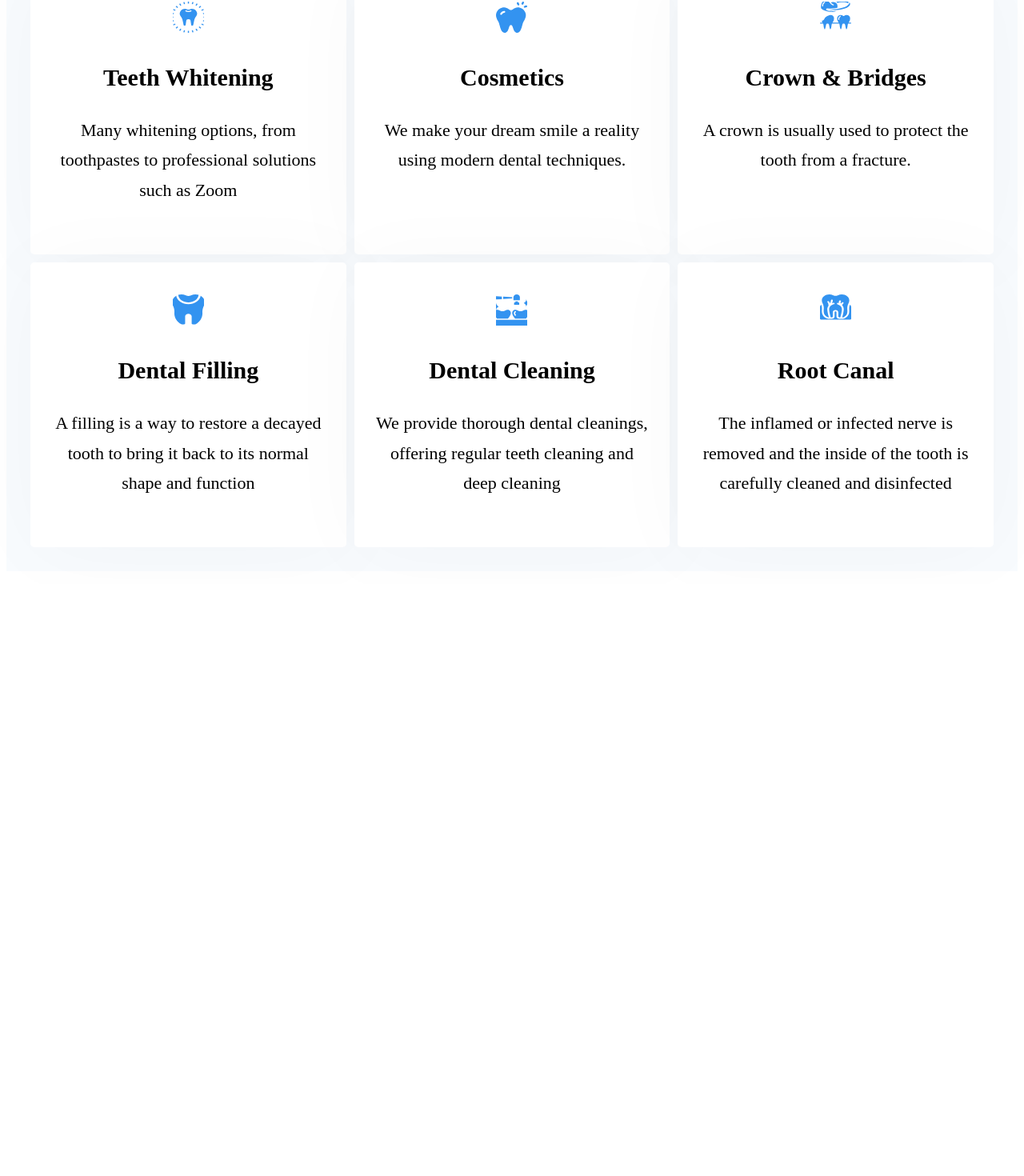
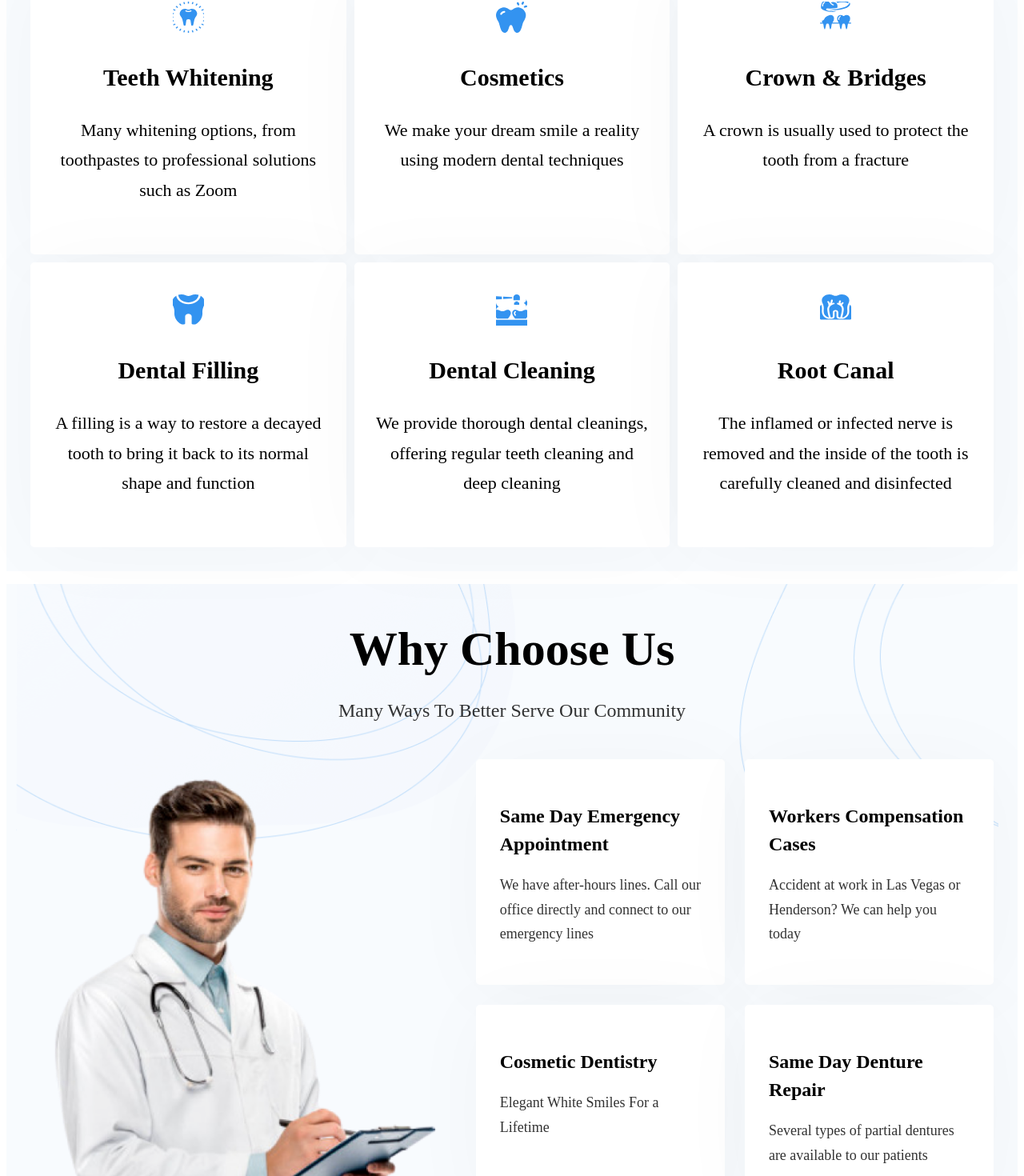
Before and after one commit to idenispankov/lake_mead_dental_next_js, a Next.js app: page / in a window 1280 px wide. Shown: the part 2196-3666 px from the top of the page at 80% size. Before the commit the page ends 2926 px from the top, so only its background shows below. Built offline with nearby package versions, Linux system fonts and the light colour scheme.

Commit message:
why choose us font size updated

```diff
--- a/components/Treatments/Treatments.js
+++ b/components/Treatments/Treatments.js
@@ -47,14 +47,14 @@ export default function Treatments() {
           <div className={`${styles.list__icon} ${styles.cosmetics}`}></div>
           <h3 className={styles.list__heading}>Cosmetics</h3>
           <p className={styles.list__text}>
-            We make your dream smile a reality using modern dental techniques.
+            We make your dream smile a reality using modern dental techniques
           </p>
         </li>
         <li className={styles.list__item}>
           <div className={`${styles.list__icon} ${styles.crown}`}></div>
           <h3 className={styles.list__heading}>Crown & Bridges</h3>
           <p className={styles.list__text}>
-            A crown is usually used to protect the tooth from a fracture.
+            A crown is usually used to protect the tooth from a fracture
           </p>
         </li>
         <li className={styles.list__item}>
--- a/components/WhyUs/WhyUs.module.css
+++ b/components/WhyUs/WhyUs.module.css
@@ -12,14 +12,14 @@
 }
 
 .section__heading {
-  font-size: 24px;
+  font-size: 22px;
   line-height: 106.5%;
   margin-bottom: 10px;
   text-align: center;
 }
 
 .section__text {
-  font-size: 12px;
+  font-size: 16px;
   line-height: 170%;
   text-align: center;
   opacity: 0.8;
@@ -74,13 +74,13 @@
 }
 
 .section__container_list_item_heading {
-  font-size: 14px;
+  font-size: 18px;
   line-height: 147%;
   margin-bottom: 10px;
 }
 
 .section__container_list_item_text {
-  font-size: 12px;
+  font-size: 16px;
   line-height: 170%;
 
   opacity: 0.8;
@@ -110,16 +110,10 @@
     min-height: 200px;
   }
   .section__heading {
-    font-size: 30px;
+    font-size: 40px;
   }
   .section__text {
-    font-size: 16px;
-  }
-  .section__container_list_item_heading {
-    font-size: 16px;
-  }
-  .section__container_list_item_text {
-    font-size: 16px;
+    font-size: 24px;
   }
   .section__container_image_left {
     top: 0;
@@ -161,17 +155,10 @@
     margin: 0 auto;
   }
   .section__heading {
-    font-size: 40px;
+    font-size: 60px;
   }
   .section__text {
-    font-size: 20px;
     margin-bottom: 40px;
-  }
-  .section__container_list_item_heading {
-    font-size: 18px;
-  }
-  .section__container_list_item_text {
-    font-size: 18px;
   }
   .section__container_list_item {
     min-height: none;
@@ -186,15 +173,21 @@
   }
 }
 
+@media screen and (min-width: 1280px) {
+  .section__container_list_item_heading {
+    font-size: 24px;
+  }
+  .section__container_list_item_text {
+    font-size: 18px;
+  }
+}
+
 @media screen and (min-width: 1470px) {
   .section__container_image_main {
     width: 1100px;
     height: 750px;
     margin: 0;
   }
-  .section__container_list_item_heading {
-    font-size: 24px;
-  }
   .section__container_list_item_text {
     font-size: 22px;
   }
--- a/pages/index.js
+++ b/pages/index.js
@@ -18,7 +18,7 @@ export default function Home() {
       <Banner />
       <AboutDoctor />
       <Treatments />
-      {/* <WhyUs /> */}
+      <WhyUs />
       {/* <MoreAboutUs /> */}
       {/* <ContactUs /> */}
     </>
```
